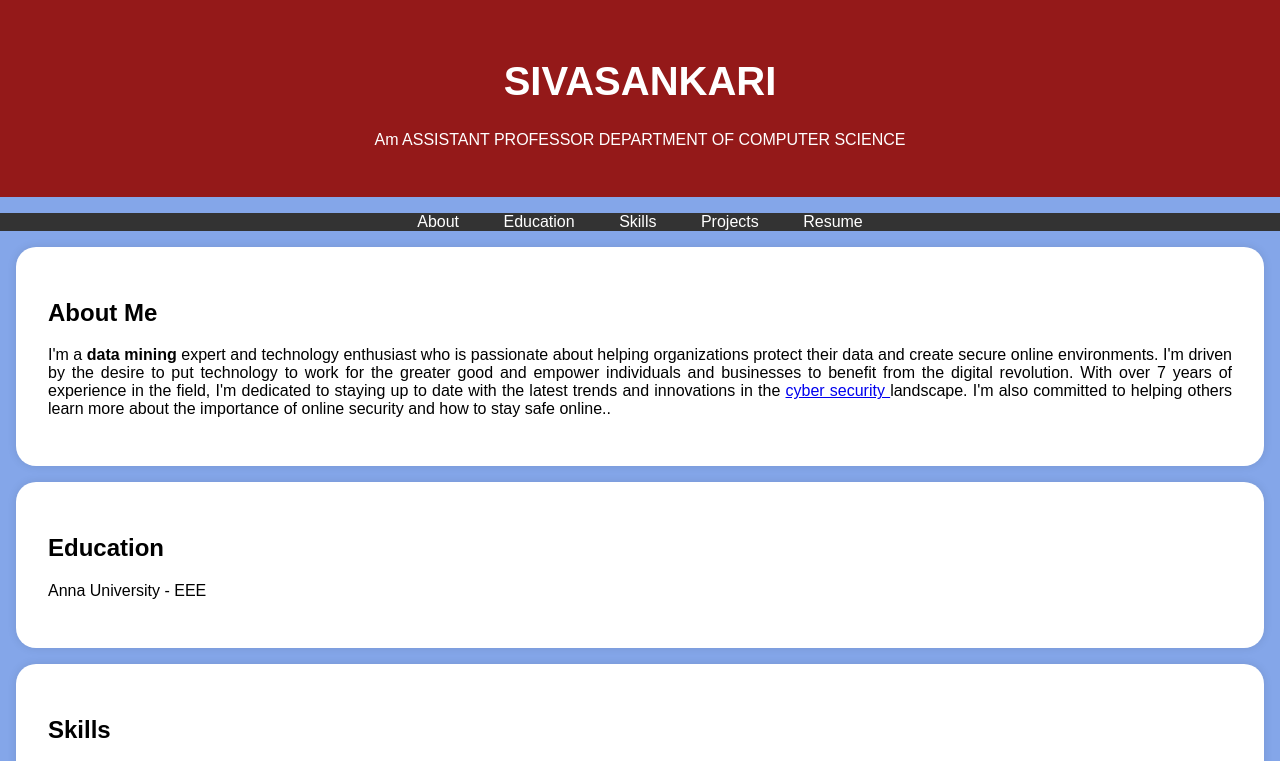
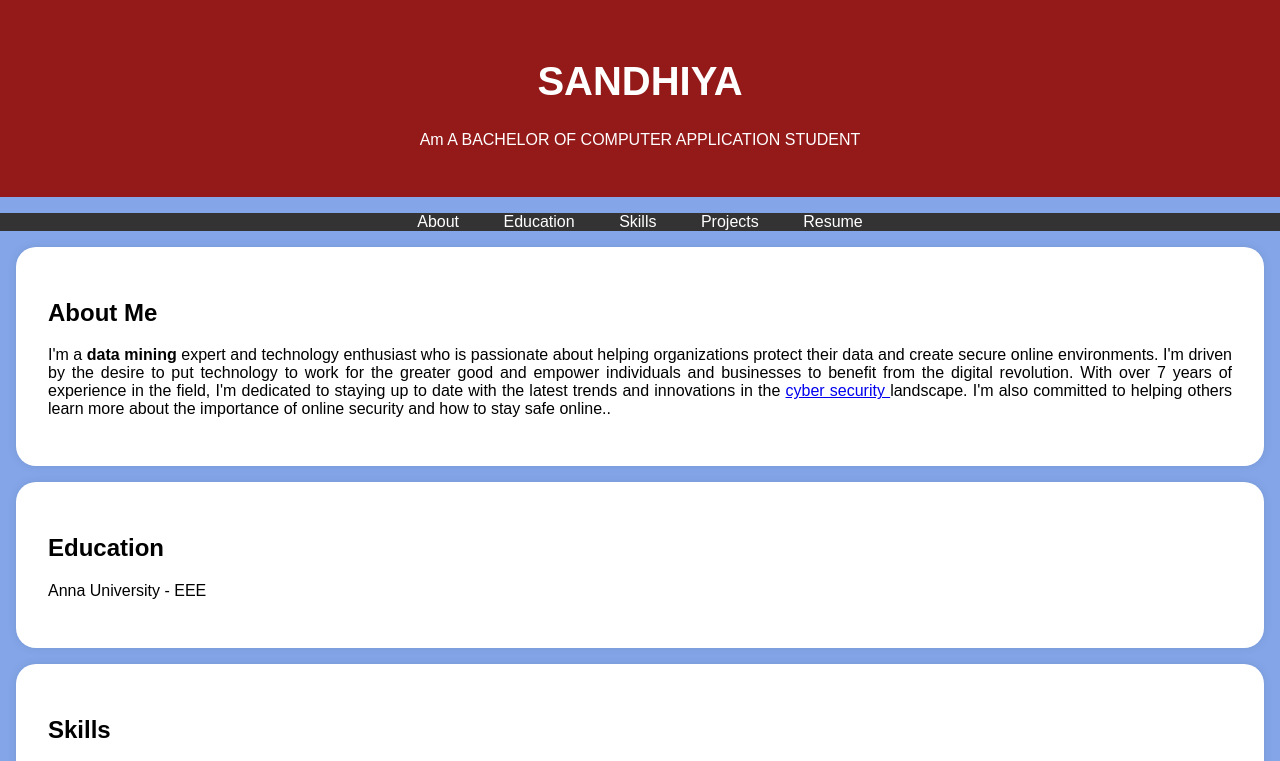
Before and after one commit to sandhiyaappanraj/Sandhiya, a plain HTML site: page index.html in a window 1280 px wide. Shown: the top 761 px of the page. Drawn offline with Linux system fonts and the light colour scheme.

Commit message:
Update index.html

```diff
--- a/index.html
+++ b/index.html
@@ -22,7 +22,7 @@
             font-size: 2.5rem;
         }
 
-        /* Add styles for the round profile picture */
+        /*1739520623070.jpg */
         .profile-picture {
             width: 100px; /* Adjust the size as needed */
             height: 100px;
@@ -94,10 +94,10 @@
 <body>
     <header>
         <div class="header-content">
-            <!-- Add your profile picture here -->
+            <!--1739520623070.jpg-->
 
-            <h1>SIVASANKARI</h1>
-            <p>Am ASSISTANT PROFESSOR DEPARTMENT OF COMPUTER SCIENCE</p>
+            <h1>SANDHIYA</h1>
+            <p>Am A BACHELOR OF COMPUTER APPLICATION STUDENT </p>
         </div>
     </header>
 
@@ -170,7 +170,7 @@
     </section>
 
     <footer>
-        <p>&copy; sivasankari </p>
+        <p>&copy; sandhiya </p>
     </footer>
 
     <script>
```
